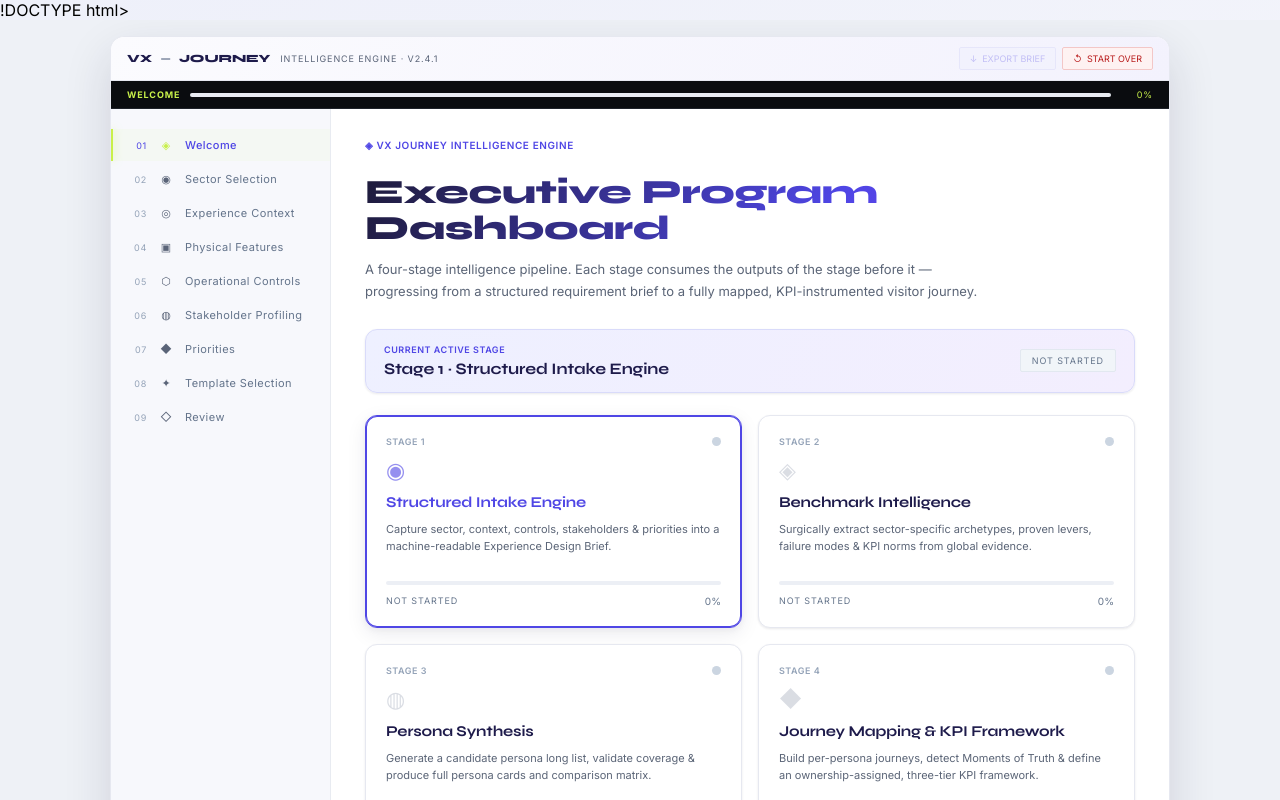
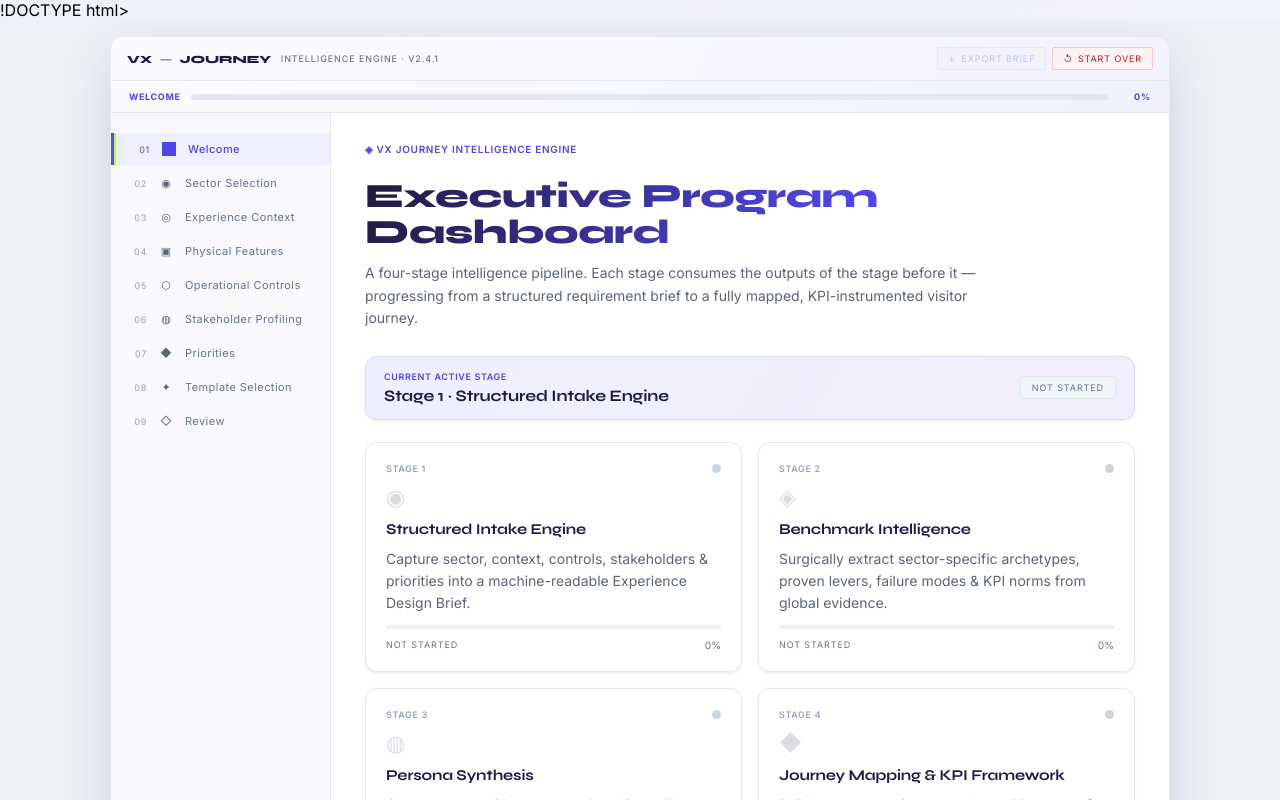
Before and after one commit to nikitgadlinge-cmd/vx-engine, a React (Vite) app: page / in a window 1280 px wide. Shown: the top 800 px of the page. Built offline with nearby package versions, Linux system fonts and the light colour scheme; a web font is replaced by a local one.

Commit message:
Update index.css

```diff
--- a/src/index.css
+++ b/src/index.css
@@ -1,10 +1,10 @@
 /* ============================================================
-   VX Journey Engine — VISUAL POLISH LAYER
-   Loaded after the component's own styles, so these refine
-   the look: premium typography, richer colour, depth & spacing.
+   VX Journey Engine — VISUAL POLISH LAYER (v2)
+   Loaded after the component styles. Fixes font uniformity,
+   removes leftover lime/dark theme, adds depth, spacing & icons.
    ============================================================ */
 
-@import url('https://fonts.googleapis.com/css2?family=Inter:wght@400;500;600;700&family=Syne:wght@600;700;800&display=swap');
+@import url('https://fonts.googleapis.com/css2?family=Inter:wght@400;500;600;700;800&family=Syne:wght@600;700;800&display=swap');
 
 :root {
   --vx-indigo: #4F46E5;
@@ -15,7 +15,6 @@
   --vx-slate: #475569;
   --vx-mute: #64748B;
   --vx-line: #E6E8F0;
-  --vx-bg: #F4F5FB;
   --vx-card: #FFFFFF;
   --vx-shadow-sm: 0 1px 3px rgba(30,27,58,0.06), 0 1px 2px rgba(30,27,58,0.04);
   --vx-shadow-md: 0 6px 20px rgba(30,27,58,0.08), 0 2px 6px rgba(30,27,58,0.05);
@@ -25,129 +24,123 @@
 * { box-sizing: border-box; }
 
 html, body {
-  margin: 0;
-  padding: 0;
-  width: 100%;
-  min-height: 100vh;
-  -webkit-font-smoothing: antialiased;
-  -moz-osx-font-smoothing: grayscale;
+  margin: 0; padding: 0; width: 100%; min-height: 100vh;
+  -webkit-font-smoothing: antialiased; -moz-osx-font-smoothing: grayscale;
   background: linear-gradient(160deg, #EEF0FA 0%, #F4F5FB 45%, #F7F5FC 100%);
 }
-
 #root { width: 100%; min-height: 100vh; }
 
-/* ---- 1. TYPOGRAPHY: body becomes clean sans, headings stay characterful ---- */
-body, input, textarea, select, button,
-.vx-shell, .vx-main, .vx-sidebar,
-.bm-v, .bo-v, .rv-val, .px-attr-list li, .jm-tp-v, .jm-kpi-def,
-.ed-stage-objective, .ed-dash-sub, .vx-welcome-desc, .vx-placeholder-body,
-.sh-tier-def, .ts-card-simple, .jm-kpi-mk strong, .bm-card-institution {
+/* ====================================================================
+   1. FONT UNIFORMITY — everything sans (Inter); only display = Syne.
+   Broad selectors + !important so NOTHING falls back to the old mono.
+   ==================================================================== */
+html body, html body * {
   font-family: 'Inter', -apple-system, 'Segoe UI', sans-serif !important;
-  letter-spacing: 0 !important;
 }
-
-/* Labels/eyebrows: keep them refined, slightly spaced, never mono */
+/* Display headings only */
+.ed-dash-title, .vx-welcome-title, .vx-placeholder-title, .ed-active-name,
+.bm-title, .bo-title, .ed-stage-name, .vx-logo, .rv-heading, .ts-card-name,
+.sh-panel-title, .sh-fields-title, .bm-card-title,
+.rv-generate-btn, .bm-trigger-btn, .vx-begin-btn, .vx-btn-primary,
+.jm-export-btn.primary, .vx-nav-btn.next {
+  font-family: 'Syne', sans-serif !important;
+  letter-spacing: -0.01em !important;
+}
+/* Labels / eyebrows — uniform weight & spacing */
 .bm-k, .bo-k, .rv-key, .px-attr-k, .jm-score-k, .bm-meta-k,
 .oc-field-label, .sh-field-label, .ec-label, .vx-welcome-eyebrow,
 .vx-placeholder-eyebrow, .ed-eyebrow, .bm-eyebrow, .bo-eyebrow,
 .jm-kpi-mk span, .ed-stage-num, .ed-active-label, .jm-export-label,
-.px-bulk-label, .sector-label {
-  font-family: 'Inter', sans-serif !important;
-  letter-spacing: 0.06em !important;
+.px-bulk-label, .sector-label, .vx-progress-step-label {
+  letter-spacing: 0.07em !important;
   text-transform: uppercase;
   font-weight: 600 !important;
 }
-
-/* Big display headings: characterful Syne */
-.ed-dash-title, .vx-welcome-title, .vx-placeholder-title,
-.ed-active-name, .bm-title, .bo-title, .ed-stage-name,
-.vx-logo, .rv-heading, .ts-card-name, .sh-panel-title,
-.sh-fields-title, .bm-card-title {
-  font-family: 'Syne', sans-serif !important;
-  letter-spacing: -0.01em !important;
+/* Inputs/dropdowns/options — consistent size & family */
+input, textarea, select, option,
+.ec-input, .ec-select, .oc-select, .oc-number, .sh-input {
+  font-family: 'Inter', sans-serif !important;
+  font-size: 14px !important;
+  color: #1F2937 !important;
+}
+/* Body copy consistent size */
+.vx-placeholder-body, .ed-dash-sub, .vx-welcome-desc, .ed-stage-objective,
+.sh-tier-def, .ts-card-simple, .bm-v, .bo-v, .rv-val, .jm-tp-v {
+  font-size: 14px !important; line-height: 1.6 !important;
 }
 
-/* ---- 2. COLOUR: retire the leftover lime; commit to indigo→violet ---- */
-/* The old acid-green accent on a light bg looks flat — replace everywhere. */
-[style*="C8F04A"] { /* inline lime usages get neutralised by overrides below where possible */ }
+/* ====================================================================
+   2. KILL THE OLD DARK/LIME THEME (topbar strip, sidebar, progress)
+   ==================================================================== */
+.vx-progress-wrap {
+  background: linear-gradient(120deg, #FBFBFE 0%, #F1F1FC 100%) !important;
+  border-bottom: 1px solid var(--vx-line) !important;
+  padding: 10px 18px !important;
+}
+.vx-progress-step-label { color: var(--vx-mute) !important; }
+.vx-progress-step-label strong { color: var(--vx-indigo) !important; }
+.vx-progress-track { background: #E4E6F2 !important; height: 6px !important; border-radius: 999px !important; }
+.vx-progress-fill {
+  background: linear-gradient(90deg, #6D28D9, #4F46E5) !important;
+  box-shadow: none !important; border-radius: 999px !important;
+}
+.vx-progress-pct { color: var(--vx-indigo) !important; font-weight: 700 !important; }
 
+/* Sidebar checks/labels/numbers → indigo & green, never lime */
+.vx-step-item.active .step-label, .vx-step-item.active .step-num { color: var(--vx-indigo) !important; }
+.vx-step-item.done .step-label { color: #16A34A !important; }
+.vx-step-item.done .step-num, .vx-step-item.done .step-check { color: #16A34A !important; }
+.vx-step-item.active { background: #EEF0FF !important; border-left: 3px solid var(--vx-indigo) !important; }
+.vx-progress-step-label strong, .vx-step-num { color: var(--vx-indigo) !important; }
+
+/* Any leftover lime accents anywhere → indigo */
+.ec-radio-btn.active .ec-radio-dot-inner,
+.vx-step-item.active .step-icon { background: var(--vx-indigo) !important; color: var(--vx-indigo) !important; }
+.ec-tone-chip.active { background: #EEF0FF !important; border-color: var(--vx-indigo) !important; color: var(--vx-indigo-deep) !important; }
+.vx-topbar-btn.export { color: var(--vx-indigo) !important; border-color: #C7C9F5 !important; background: #EEF0FF !important; }
+
+/* Eyebrows / accents */
 .ed-eyebrow, .vx-welcome-eyebrow, .vx-placeholder-eyebrow,
 .bm-eyebrow, .bo-eyebrow, .ed-active-label, .sh-panel-count,
 .jm-kpi-tier-label, .px-attr-k, .px-dyaf-title, .bo-rec {
   color: var(--vx-indigo) !important;
 }
 
-/* Primary action buttons: confident indigo→violet gradient with depth */
+/* ====================================================================
+   3. PRIMARY BUTTONS, DEPTH, SPACING (premium feel)
+   ==================================================================== */
 .rv-generate-btn, .bm-trigger-btn, .vx-begin-btn, .vx-btn-primary,
 .jm-export-btn.primary, .vx-nav-btn.next {
   background: linear-gradient(135deg, #5B52F0 0%, #4F46E5 50%, #6D28D9 100%) !important;
-  color: #fff !important;
-  border: none !important;
+  color: #fff !important; border: none !important;
   box-shadow: 0 6px 18px rgba(79,70,229,0.30) !important;
-  font-family: 'Syne', sans-serif !important;
-  letter-spacing: 0.01em !important;
-  transition: transform 0.15s ease, box-shadow 0.15s ease, filter 0.15s ease !important;
+  transition: transform 0.15s, box-shadow 0.15s, filter 0.15s !important;
 }
 .rv-generate-btn:hover:not(:disabled), .bm-trigger-btn:hover:not(:disabled),
-.vx-begin-btn:hover, .vx-btn-primary:hover, .jm-export-btn.primary:hover,
-.vx-nav-btn.next:hover {
+.vx-begin-btn:hover, .vx-btn-primary:hover, .jm-export-btn.primary:hover, .vx-nav-btn.next:hover {
   transform: translateY(-1px) !important;
-  box-shadow: 0 10px 26px rgba(79,70,229,0.38) !important;
-  filter: brightness(1.04) !important;
+  box-shadow: 0 10px 26px rgba(79,70,229,0.38) !important; filter: brightness(1.04) !important;
 }
 
-/* Progress fill + active accents → indigo, not lime */
-.vx-progress-fill, .ed-progress-fill {
-  background: linear-gradient(90deg, #6D28D9, #4F46E5) !important;
-}
-.vx-step-item.active .step-label, .vx-step-item.active .step-num,
-.ed-stage-card.active .ed-stage-icon, .ed-stage-card.active .ed-stage-name {
-  color: var(--vx-indigo) !important;
-}
-.ed-stage-card.active { border-color: var(--vx-indigo) !important; box-shadow: 0 0 0 1px var(--vx-indigo) inset, var(--vx-shadow-md) !important; }
+.vx-shell { background: var(--vx-card) !important; border: 1px solid var(--vx-line) !important; box-shadow: var(--vx-shadow-lg) !important; border-radius: 14px !important; overflow: hidden; }
+.vx-topbar { background: linear-gradient(120deg, #FBFBFE 0%, #F3F2FD 100%) !important; border-bottom: 1px solid var(--vx-line) !important; }
+.vx-sidebar { background: #F8F8FD !important; border-right: 1px solid var(--vx-line) !important; }
 
-/* Premium/VIP & gold cues use warm gold, the only secondary accent */
-.bo-chip.high, .px-cplx, .sh-tier-badge { /* keep readable */ }
-
-/* ---- 3. DEPTH: soft shadows + a touch of gradient on key surfaces ---- */
-.vx-shell {
-  background: var(--vx-card) !important;
-  border: 1px solid var(--vx-line) !important;
-  box-shadow: var(--vx-shadow-lg) !important;
-  border-radius: 14px !important;
-  overflow: hidden;
-}
-.vx-topbar {
-  background: linear-gradient(120deg, #FBFBFE 0%, #F3F2FD 100%) !important;
-  border-bottom: 1px solid var(--vx-line) !important;
-}
 .ed-stage-card, .sector-card, .ts-card, .sh-panel, .sh-fields-panel,
 .bm-card, .bm-wrap, .bo-card, .jm-tp-card, .jm-kpi-card, .px-attr,
 .rv-section, .oc-section {
-  border-radius: 12px !important;
-  box-shadow: var(--vx-shadow-sm) !important;
-  border: 1px solid var(--vx-line) !important;
+  border-radius: 12px !important; box-shadow: var(--vx-shadow-sm) !important; border: 1px solid var(--vx-line) !important;
 }
 .ed-stage-card:hover, .sector-card:hover, .ts-card:hover, .jm-tp-card:hover, .jm-kpi-card:hover {
-  box-shadow: var(--vx-shadow-md) !important;
-  transform: translateY(-2px);
-  transition: transform 0.18s ease, box-shadow 0.18s ease;
+  box-shadow: var(--vx-shadow-md) !important; transform: translateY(-2px); transition: transform 0.18s, box-shadow 0.18s;
 }
-.ed-active-banner {
-  background: linear-gradient(120deg, #EEF0FF 0%, #F3EEFE 100%) !important;
-  border: 1px solid #D9DBFA !important;
-  border-radius: 12px !important;
-  box-shadow: var(--vx-shadow-sm) !important;
+.ed-active-banner { background: linear-gradient(120deg, #EEF0FF 0%, #F3EEFE 100%) !important; border: 1px solid #D9DBFA !important; border-radius: 12px !important; box-shadow: var(--vx-shadow-sm) !important; }
+
+.vx-welcome-title, .ed-dash-title {
+  background: linear-gradient(120deg, #1E1B3A 0%, #4F46E5 60%, #7C3AED 100%);
+  -webkit-background-clip: text; background-clip: text; -webkit-text-fill-color: transparent;
 }
 
-/* Hero/welcome a touch more dramatic */
-.vx-welcome-title, .ed-dash-title {
-  background: linear-gradient(120deg, #1E1B3A 0%, #4F46E5 60%, #7C3AED 100%);
-  -webkit-background-clip: text; background-clip: text;
-  -webkit-text-fill-color: transparent;
-}
-
-/* ---- 4. SPACING & RHYTHM: more breathing room ---- */
 .vx-main { padding: 30px 34px !important; }
 .ed-stage-grid { gap: 16px !important; }
 .ed-stage-card { padding: 20px !important; }
@@ -159,34 +152,34 @@ body, input, textarea, select, button,
 .px-attr { padding: 14px 16px !important; }
 .bm-meta-bar { padding: 14px 16px !important; gap: 22px !important; }
 
-/* Inputs feel softer and more modern */
 input, textarea, select, .oc-select, .oc-number, .sh-input, .ec-input {
-  border-radius: 9px !important;
-  border: 1px solid #D7DAE8 !important;
-  padding: 10px 13px !important;
+  border-radius: 9px !important; border: 1px solid #D7DAE8 !important; padding: 11px 13px !important;
   transition: border-color 0.15s, box-shadow 0.15s !important;
 }
-input:focus, textarea:focus, select:focus {
-  border-color: var(--vx-indigo) !important;
-  box-shadow: 0 0 0 3px rgba(79,70,229,0.14) !important;
-  outline: none !important;
-}
+input:focus, textarea:focus, select:focus { border-color: var(--vx-indigo) !important; box-shadow: 0 0 0 3px rgba(79,70,229,0.14) !important; outline: none !important; }
 
-/* Chips a bit rounder + softer */
-.bo-chip, .rv-chip, .sh-nat-chip, .bm-meta-v { border-radius: 999px !important; }
+.bo-chip, .rv-chip, .sh-nat-chip, .bm-meta-v, .ec-tone-chip { border-radius: 999px !important; }
+.bo-download-btn, .bm-dl-btn, .vx-nav-btn, .px-bulk-btn, .jm-export-btn { border-radius: 9px !important; transition: all 0.15s !important; }
+.bo-download-btn:hover, .bm-dl-btn:hover, .px-bulk-btn:hover, .jm-export-btn:hover { border-color: var(--vx-indigo) !important; color: var(--vx-indigo) !important; background: #F3F3FE !important; }
 
-/* Secondary (outline) buttons get a clean hover */
-.bo-download-btn, .bm-dl-btn, .vx-nav-btn, .px-bulk-btn, .jm-export-btn {
-  border-radius: 9px !important;
-  transition: all 0.15s ease !important;
-}
-.bo-download-btn:hover, .bm-dl-btn:hover, .px-bulk-btn:hover, .jm-export-btn:hover {
-  border-color: var(--vx-indigo) !important;
-  color: var(--vx-indigo) !important;
-  background: #F3F3FE !important;
-}
-
-/* Scrollbar — subtle, on-brand */
 ::-webkit-scrollbar { width: 10px; height: 10px; }
 ::-webkit-scrollbar-thumb { background: #C7C9E8; border-radius: 999px; border: 2px solid transparent; background-clip: content-box; }
 ::-webkit-scrollbar-thumb:hover { background: #A5A7DD; background-clip: content-box; }
+
+/* ====================================================================
+   4. ICONS — clean, consistent, via CSS ::before (no JSX edits needed)
+   Field labels and eyebrows get a small leading glyph in indigo.
+   ==================================================================== */
+.ec-label::before, .oc-field-label::before, .sh-field-label::before {
+  content: ""; display: inline-block; width: 6px; height: 6px; margin-right: 8px;
+  border-radius: 2px; background: var(--vx-indigo); transform: rotate(45deg); vertical-align: middle; opacity: 0.8;
+}
+/* Section eyebrows get a small bullet */
+.vx-placeholder-eyebrow::before, .ed-eyebrow::before, .bm-eyebrow::before, .bo-eyebrow::before {
+  content: "◆ "; color: var(--vx-violet); font-size: 0.85em;
+}
+/* Tone / selectable chips lift on hover for a tactile feel */
+.ec-tone-chip { transition: all 0.15s ease !important; }
+.ec-tone-chip:hover { border-color: var(--vx-indigo) !important; color: var(--vx-indigo) !important; transform: translateY(-1px); }
+.sh-nat-chip { transition: all 0.15s ease !important; }
+.sh-nat-chip:hover { transform: translateY(-1px); }
```
